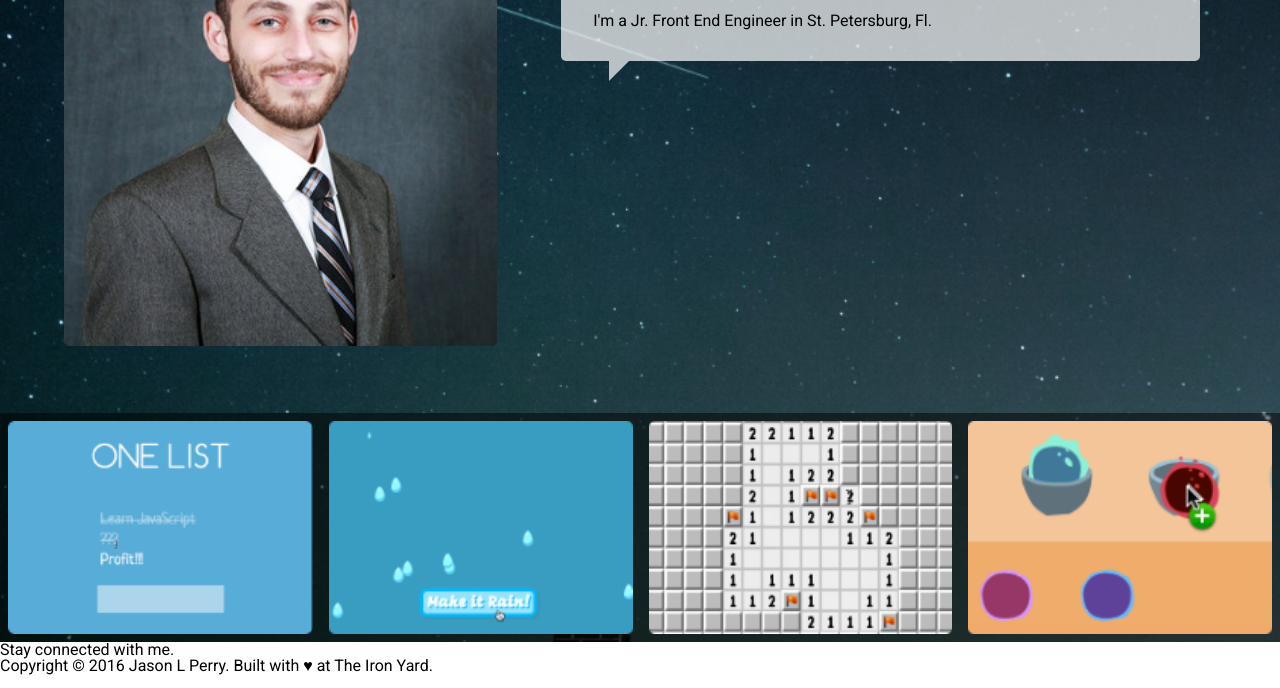
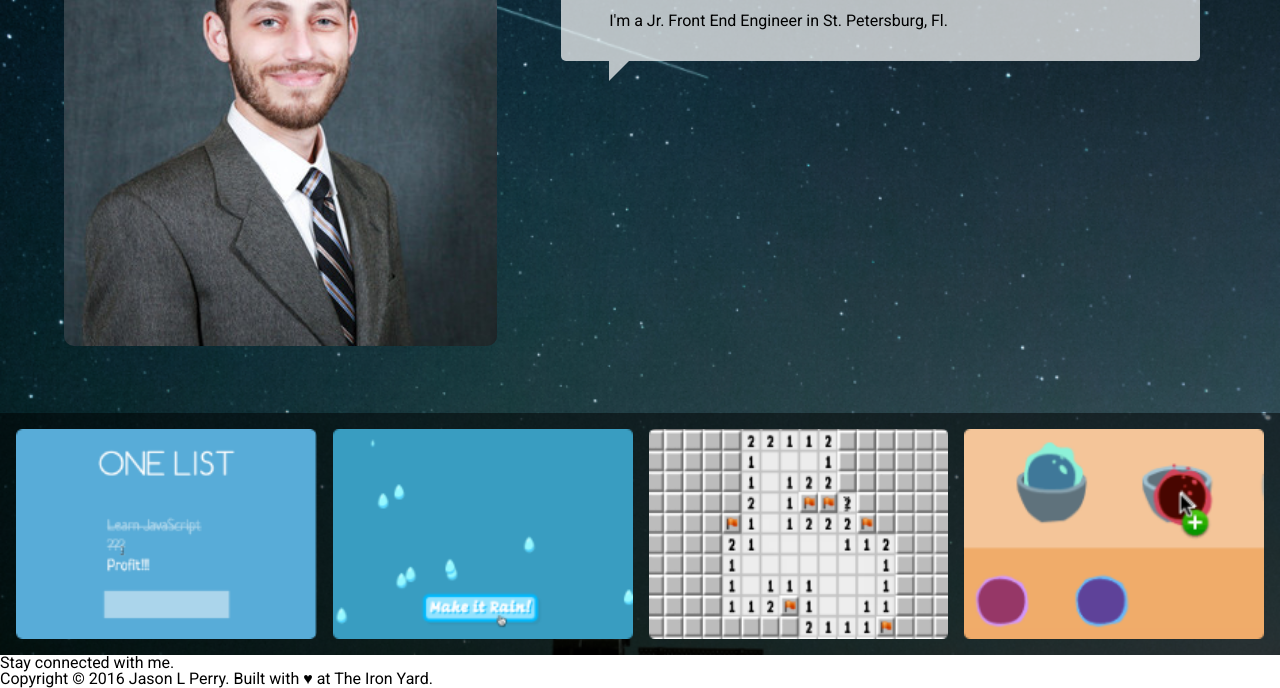
Before and after one commit to AaronStPete/assignment-4, a website: page public/index.html in a window 1280 px wide. Shown: the part 151-839 px from the top of the page. Drawn offline with Linux system fonts and the light colour scheme.

Commit message:
commit for James

```diff
--- a/public/index.html
+++ b/public/index.html
@@ -15,7 +15,7 @@
       <section class="hero">
         <div class="my-face"><img src="./images/Aaron320x320px.jpg" alt="My Face"></div>
         <section class="callout-space">
-            <section class="callout callout-shift">
+            <section class="callout">
               <h1 >Hi, I'm Aaron Wasserman!</h1>
               <p>I'm a Jr. Front End Engineer in St. Petersburg, Fl.</p>
             </section>
--- a/public/screen.css
+++ b/public/screen.css
@@ -35,7 +35,7 @@ flex-grow: 2;
 
 .my-face > img {
   width: 100%;
-  border-radius: 5px;
+  border-radius: 10px;
 }
 
 .callout-space {
@@ -58,7 +58,7 @@ flex-grow: 2;
 }
 
 .callout > p {
-  padding-left: 1em;
+  padding-left: 2em;
 }
 
 .arrow {
@@ -79,6 +79,7 @@ margin-left: 3em;
   flex-wrap: nowrap;
   flex-grow: 1;
   background-color:rgba(0, 0, 0, 0.5);
+  padding: .5em;
 }
 
 .img-examples {
```
